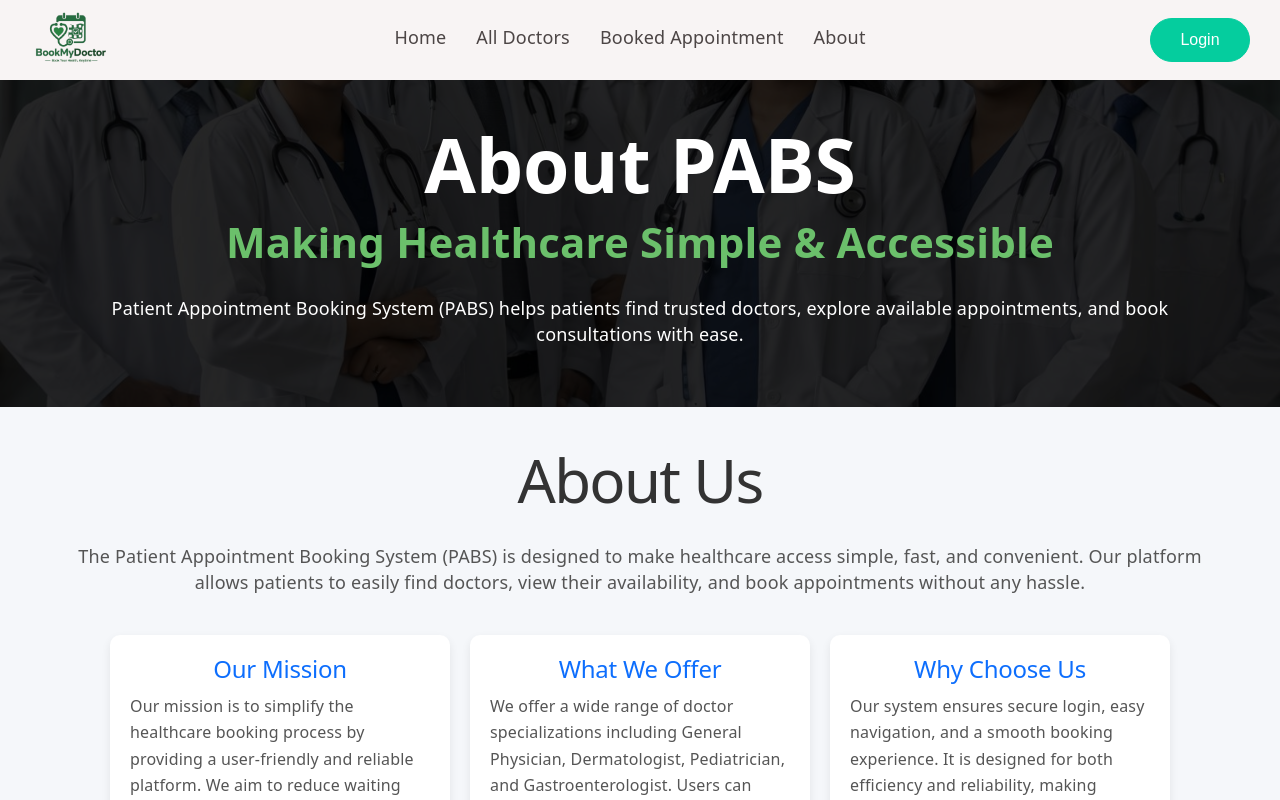
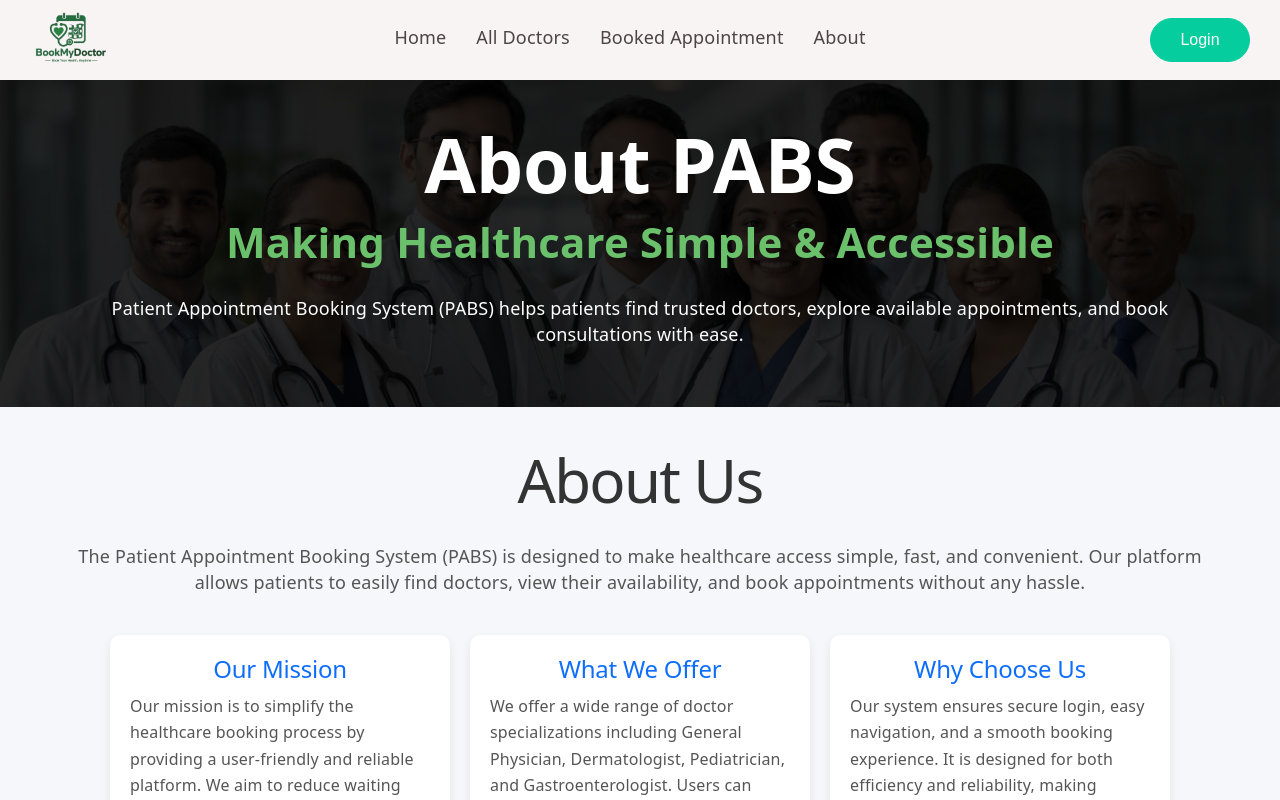
Before and after one commit to surajkumar332/pabs, a React (Vite) app: page /about in a window 1280 px wide. Shown: the top 800 px of the page. Built offline with nearby package versions, Linux system fonts and the light colour scheme.

Commit message:
banner section added in about page-

```diff
--- a/src/Pages/About/About.css
+++ b/src/Pages/About/About.css
@@ -11,7 +11,7 @@
     max-width: 100%;
     min-height: fit-content;
     background-size: cover;
-    background-position: center;
+    background-position: top;
     background-repeat: no-repeat;
     display: flex;
     align-items: center;
```
